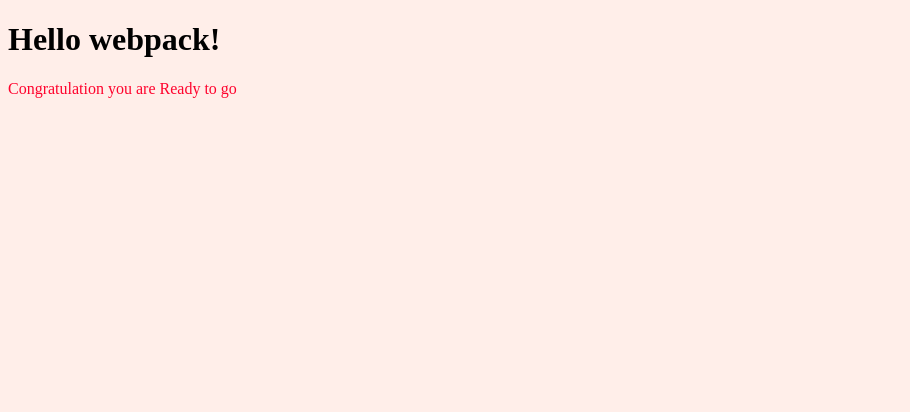
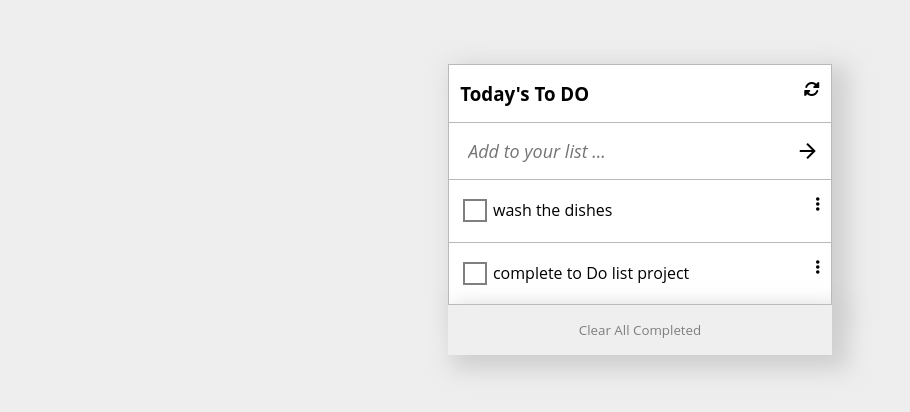
Before and after one commit to bienvenuushindi/to-do-list, a website built with webpack: page src/index.html in a window 1280 px wide. Shown: the whole page, without its empty margins (0-910 px from the left). Built offline with nearby package versions, Linux system fonts and the light colour scheme.

Commit message:
Implement list Structure design

```diff
--- a/src/index.html
+++ b/src/index.html
@@ -3,9 +3,21 @@
 <head>
     <meta charset="UTF-8">
     <meta name="viewport" content="width=device-width, initial-scale=1.0">
-    <title>Wbpack Exercise</title>
+    <title>To Do App</title>
+    <link rel="stylesheet" href="https://cdnjs.cloudflare.com/ajax/libs/font-awesome/6.0.0-beta2/css/all.min.css"
+          integrity="sha512-YWzhKL2whUzgiheMoBFwW8CKV4qpHQAEuvilg9FAn5VJUDwKZZxkJNuGM4XkWuk94WCrrwslk8yWNGmY1EduTA=="
+          crossorigin="anonymous" referrerpolicy="no-referrer"/>
+    <link rel="stylesheet" href="https://fonts.googleapis.com/css2?family=Material+Symbols+Outlined:opsz,wght,FILL,GRAD@20..48,100..700,0..1,-50..200" />
 </head>
 <body>
-<h1>Hello webpack!</h1>
+<div class="container">
+    <ul class="list">
+        <li class="d-flex"><h3 class="grow-1">Today's To DO</h3> <i class="fa-solid fa-rotate"></i></li>
+        <li class="text-area d-flex"> <input type="text" name="add-task" id="add-task" class="add-task grow-1" placeholder="Add to your list ..." maxlength="50"/><span class="material-symbols-outlined">
+          arrow_forward
+          </span></li>
+    </ul>
+    <button class="clear text-center"><a href="#" class="link">Clear All Completed</a></button>
+</div>
 </body>
 </html>
--- a/src/index.js
+++ b/src/index.js
@@ -1,12 +1,26 @@
-import _ from 'lodash';
+import Task from './modules/Task.js';
+import { list } from './modules/elements.js';
 import './style.css';
+import listItem from './modules/list-item';
 
-function component() {
-  const element = document.createElement('div');
+const init = () => {
+  const task1 = new Task('wash the dishes');
+  const task2 = new Task('complete to Do list project');
+  task1.appendToList();
+  task2.appendToList();
+  list.innerHTML += Task.list();
+};
 
-  element.innerHTML = _.join(['Congratulation you are', 'Ready to go'], ' ');
-  element.classList.add('hello');
-  return element;
-}
 
-document.body.appendChild(component());
+window.addEventListener('load', () => {
+  init();
+});
+document.addEventListener('keypress', function (ev) {
+  if (ev.key === 'Enter' && ev.target.classList.contains('add-task')) {
+    const text = document.getElementById('add-task').value;
+    if (!text) return;
+    const task=new Task(text);
+    task.appendToList();
+    list.innerHTML +=listItem(task);
+  }
+});
--- /dev/null
+++ b/src/modules/Task.js
@@ -0,0 +1,23 @@
+import listItem from './list-item.js';
+
+export default class Task {
+  static LIST = [];
+
+  constructor(description, completed = false) {
+    this.description = description;
+    this.completed = completed;
+  }
+
+  appendToList() {
+    this.index = Task.LIST.length;
+    Task.LIST.push(this);
+  }
+
+  removeToList() {
+    Task.LIST.pop();
+  }
+
+  static list() {
+    return Task.LIST.map((item) => listItem(item)).join('');
+  }
+}
--- /dev/null
+++ b/src/modules/elements.js
@@ -0,0 +1,3 @@
+export const list = document.querySelector('.list');
+export const items=document.querySelectorAll('.item');
+export const addItemField=document.querySelector('#add-task');
--- /dev/null
+++ b/src/modules/list-item.js
@@ -0,0 +1,9 @@
+const listItem = (item) => `<li id='${item.index}' class='d-flex item'>
+        <div class='form-group grow-1  d-flex'>
+            <span class='checkbox'></span>
+            <label  for='task-${item.index}-description' class="item-label grow-1">${item.description}</label>
+            <input type='text'  value='${item.description}'  id='task-${item.index}-description' name='task-${item.index}-description' class='d-none grow-1'/>
+        </div>
+        <i class='fa-solid fa-ellipsis-vertical icon'></i>
+        </li>`;
+export default listItem;
--- a/src/style.css
+++ b/src/style.css
@@ -1,7 +1,114 @@
-body {
-  background-color: #ffeee9;
+* {
+  margin: 0;
+  padding: 0;
+  box-sizing: border-box;
+  border: none;
+  font-family: 'Open Sans', 'Lucida Grande', tahoma, verdana, arial, sans-serif;
 }
 
-.hello {
-  color: #ff032d;
+ul {
+  list-style: none;
 }
+
+body {
+  background-color: #eee;
+}
+
+.container {
+  display: grid;
+  grid-template-columns: 1fr 30% 1fr;
+  margin-top: 5%;
+
+}
+
+.list {
+  grid-column: 2;
+  border: 1px solid #b9b9b9;
+  margin: auto;
+  width: 100%;
+}
+
+.d-none {
+  display: none;
+}
+
+.d-flex {
+  display: flex;
+}
+
+.grow-1 {
+  flex-grow: 1;
+}
+
+.list li {
+  padding: 1rem 0.7rem;
+  color: #000;
+  background-color: #fff;
+}
+
+.list li > * {
+  height: 100%;
+}
+
+.list, .clear {
+  box-shadow: 10px 8px 22px 6px rgba(196, 196, 196, 0.75);
+  -webkit-box-shadow: 10px 8px 22px 6px rgba(196, 196, 196, 0.75);
+  -moz-box-shadow: 10px 8px 22px 6px rgba(196, 196, 196, 0.75);
+}
+
+.clear {
+  text-align: center;
+  grid-column: 2;
+  padding: 1rem 0.7rem;
+}
+
+.link {
+  color: #7f7f7f;
+  text-decoration: none;
+}
+.clear:hover{
+  background-color: transparent;
+}
+.link:hover{
+  text-decoration: underline;
+}
+
+.list li:not(:nth-child(1)) {
+  border-top: 1px solid #b9b9b9;
+}
+
+.list li > .form-group > * {
+  margin: 0.2rem;
+}
+
+.list li .checkbox {
+  padding: 0.6rem 0.6rem;
+  border: 2px solid #7f7f7f;
+}
+
+.list li input[type=text] {
+  font-size: 18px;
+  font-style: italic;
+  background-color: #fff;
+}
+
+.add-task {
+  width: 100%;
+  border: none;
+  padding-left: 0.5rem;
+  color: #7f7f7f;
+}
+
+input:focus {
+  border: none;
+  outline: none;
+}
+
+.icon:hover {
+  cursor: pointer;
+}
+
+.list li.bg-yellow,
+.list li.bg-yellow input {
+  background-color: #f9d8b0;
+}
```
